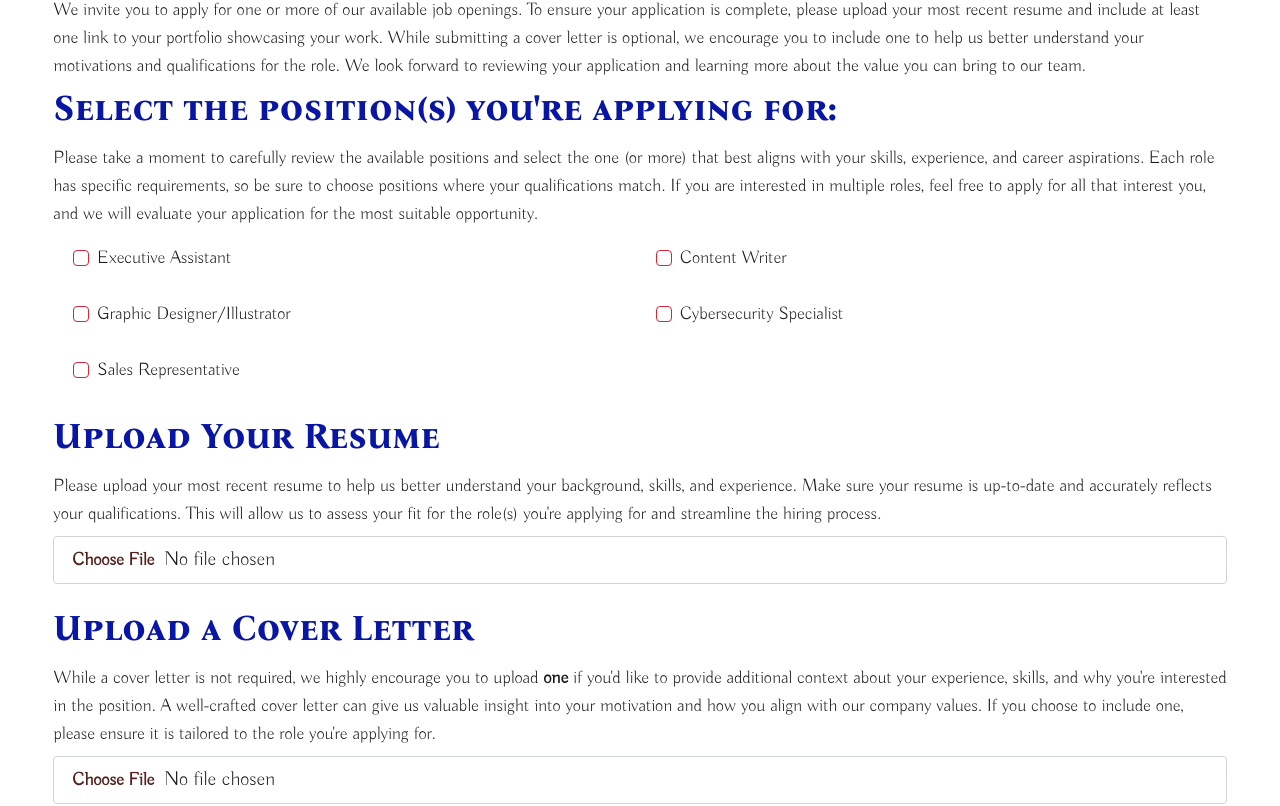
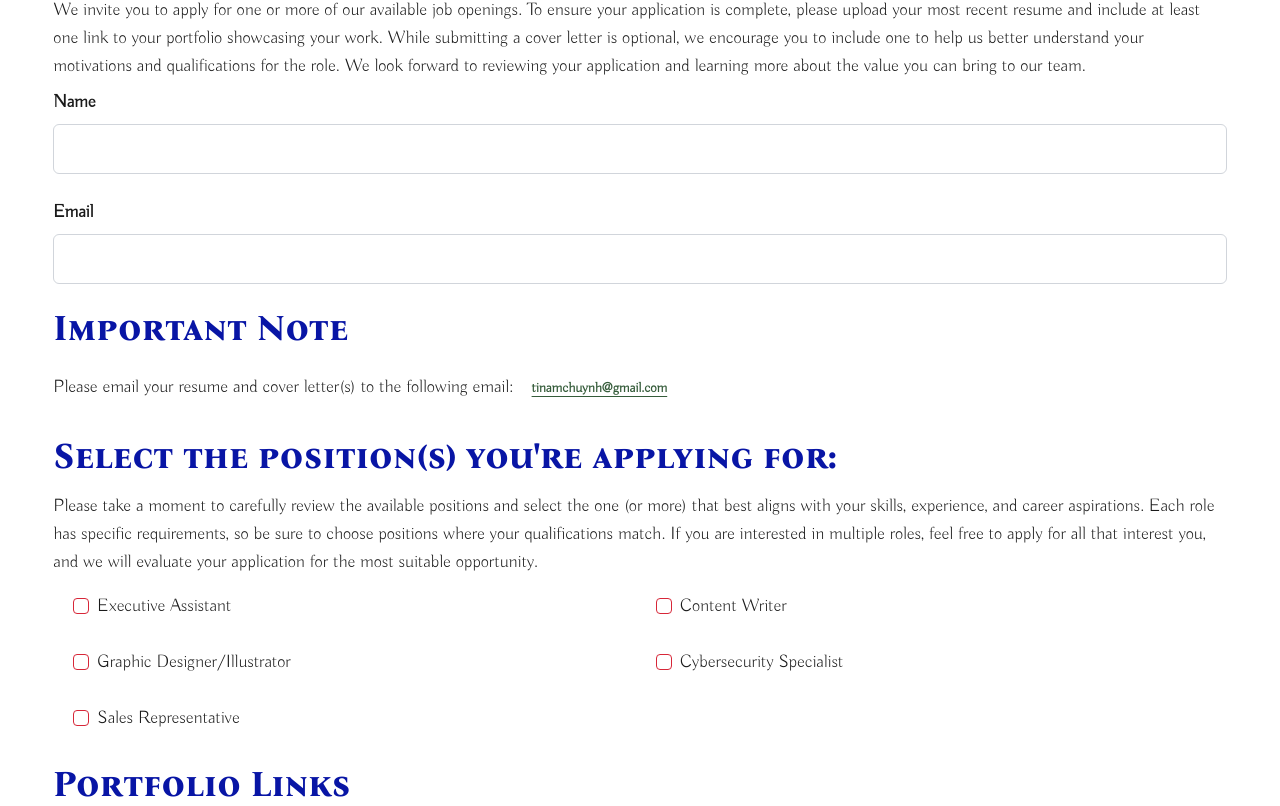
Before and after one commit to tmchuynh/phoenix-code-studio, a Next.js app: page /applicant-submission in a window 1280 px wide. Shown: the part 298-1104 px from the top of the page. Built offline with nearby package versions, Linux system fonts and the light colour scheme.

Commit message:
update form submissions

```diff
--- a/src/app/applicant-submission/page.tsx
+++ b/src/app/applicant-submission/page.tsx
@@ -1,26 +1,32 @@
 "use client";
 
-import { useEffect, useState } from "react";
+import LoadingIndicator from "@/components/Loading";
+import DynamicBreadcrumb from "@/components/ui/breadcrumb-dynamic";
 import { Button } from "@/components/ui/button";
+import { Checkbox } from "@/components/ui/checkbox";
 import { Input } from "@/components/ui/input";
 import { jobPositions } from "@/lib/constants";
-import DynamicBreadcrumb from "@/components/ui/breadcrumb-dynamic";
-import LoadingIndicator from "@/components/Loading";
-import { Checkbox } from "@/components/ui/checkbox";
+import emailjs from "@emailjs/browser";
+import { useEffect, useState } from "react";
 
 const ApplicantSubmissionPage = () => {
   const [selectedPositions, setSelectedPositions] = useState<string[]>([]);
-  const [resume, setResume] = useState<File | null>(null);
-  const [coverLetter, setCoverLetter] = useState<File | null>(null);
-  const [portfolioLinks, setPortfolioLinks] = useState<string[]>(["", "", ""]);
+  const [portfolioLinks, setPortfolioLinks] = useState<string[]>([""]);
   const [error, setError] = useState<string | null>(null);
   const [successMessage, setSuccessMessage] = useState<string | null>(null);
   const [loading, setLoading] = useState(true);
+  const [formData, setFormData] = useState({
+    name: "",
+    email: "",
+  });
 
   useEffect(() => {
     setTimeout(() => {
       setLoading(false);
-    }, 400);
+    }, 150);
+    emailjs.init({
+      publicKey: process.env.NEXT_PUBLIC_EMAILJS_PUBLIC_KEY || "",
+    });
   }, [loading]);
 
   if (loading) {
@@ -37,41 +43,39 @@ const ApplicantSubmissionPage = () => {
     );
   };
 
-  // Handle resume upload
-  const handleResumeUpload = (event: React.ChangeEvent<HTMLInputElement>) => {
-    if (event.target.files?.[0]) {
-      setResume(event.target.files[0]);
-    }
+  // Handle portfolio link updates
+  const handlePortfolioChange = (value: string, index: number) => {
+    setPortfolioLinks((prevState) =>
+      prevState.map((link, i) => (i === index ? value : link))
+    );
   };
 
-  // Handle cover letter upload
-  const handleCoverLetterUpload = (
-    event: React.ChangeEvent<HTMLInputElement>
-  ) => {
-    if (event.target.files?.[0]) {
-      setCoverLetter(event.target.files[0]);
-    }
+  // Allow pasting and handle it
+  const handlePaste: (
+    e: React.ClipboardEvent<HTMLInputElement>,
+    index: number
+  ) => void = (e: React.ClipboardEvent<HTMLInputElement>, index: number) => {
+    const pastedValue = e.clipboardData.getData("Text");
+    handlePortfolioChange(pastedValue, index); // Update the link state for the corresponding input
   };
 
-  // Handle portfolio link updates
-  const handlePortfolioChange = (index: number, value: string) => {
-    const updatedLinks = [...portfolioLinks];
-    updatedLinks[index] = value;
-    setPortfolioLinks(updatedLinks);
+  const handleChange = (e: React.ChangeEvent<HTMLInputElement>) => {
+    const { name, value } = e.target;
+    setFormData((prevState) => ({
+      ...prevState,
+      [name]: value,
+    }));
   };
 
   // Handle form submission
-  const handleSubmit = (event: React.FormEvent) => {
-    event.preventDefault();
+  const handleSubmit = (e: React.FormEvent) => {
+    e.preventDefault();
+
+    const formElement = e.target as HTMLFormElement;
 
     // Validation
     if (selectedPositions.length === 0) {
       setError("Please select at least one position.");
-      return;
-    }
-
-    if (!resume) {
-      setError("Please upload your resume.");
       return;
     }
 
@@ -80,14 +84,34 @@ const ApplicantSubmissionPage = () => {
       return;
     }
 
+    if (formElement) {
+      emailjs
+        .send("service_8nwkxet", "application-forms-sub", {
+          from_name: formData.name,
+          reply_to: formData.email,
+          from_email: formData.email,
+          user_email: "tinamchuynh@gmail.com",
+          positions: selectedPositions.join(", "),
+        })
+        .then(
+          (response) => {
+            console.log("Success:", response);
+          },
+          (error) => {
+            console.error("Error submitting the form:", error);
+            setError(
+              "There was an issue submitting the form. Please try again."
+            );
+          }
+        );
+    }
+
     // Simulated form submission
     setTimeout(() => {
       setSuccessMessage("Your application has been submitted successfully!");
-      setError(null);
       setSelectedPositions([]);
-      setResume(null);
-      setCoverLetter(null);
-      setPortfolioLinks(["", "", ""]);
+      setSuccessMessage(null);
+      setPortfolioLinks([""]);
     }, 350);
   };
 
@@ -110,7 +134,56 @@ const ApplicantSubmissionPage = () => {
         <p className="text-success font-bold">{successMessage}</p>
       )}
 
-      <form onSubmit={handleSubmit} className="space-y-6">
+      <form onSubmit={handleSubmit} id="application-form" className="space-y-6">
+        {/* Name */}
+        <div className="mb-4">
+          <label htmlFor="name" className="block text-lg font-semibold">
+            Name
+          </label>
+          <input
+            autoCapitalize="on"
+            inputMode="text"
+            autoComplete="name"
+            id="name"
+            name="name"
+            value={formData.name}
+            onChange={(e) => {
+              handleChange(e);
+            }}
+            required
+            className="w-full p-3 mt-2 border rounded-md focus:outline-none focus:ring-2 focus:ring-primary"
+          />
+        </div>
+
+        {/* Email */}
+        <div className="mb-4">
+          <label htmlFor="email" className="block text-lg font-semibold">
+            Email
+          </label>
+          <input
+            autoCapitalize="off"
+            inputMode="email"
+            autoComplete="email"
+            type="email"
+            id="email"
+            name="email"
+            value={formData.email}
+            onChange={(e) => {
+              handleChange(e);
+            }}
+            required
+            className="w-full p-3 mt-2 border rounded-md focus:outline-none focus:ring-2 focus:ring-primary"
+          />
+        </div>
+
+        <section>
+          <h2>Important Note</h2>
+          <p>
+            Please email your resume and cover letter(s) to the following email:
+            <Button variant={"link"}>tinamchuynh@gmail.com</Button>
+          </p>
+        </section>
+
         {/* Job Positions Selection */}
         <section>
           <h2>Select the position(s) you're applying for:</h2>
@@ -141,55 +214,6 @@ const ApplicantSubmissionPage = () => {
           </div>
         </section>
 
-        {/* Resume Upload (Required) */}
-        <section>
-          <h2>Upload Your Resume</h2>
-          <p>
-            Please upload your most recent resume to help us better understand
-            your background, skills, and experience. Make sure your resume is
-            up-to-date and accurately reflects your qualifications. This will
-            allow us to assess your fit for the role(s) you're applying for and
-            streamline the hiring process.
-          </p>
-          <Input
-            type="file"
-            accept=".pdf,.doc,.docx"
-            onChange={handleResumeUpload}
-            className="border border-border rounded w-11/12 md:w-full mx-auto h-fit md:text-md lg:text-xl file:text-accent-2 file:font-extrabold file:md:text-md file:lg:text-lg"
-            required
-          />
-          {resume && (
-            <p className="text-sm xl:text-lg ml-5 mt-2">
-              <strong>Uploaded File:</strong> {resume.name}
-            </p>
-          )}
-        </section>
-
-        {/* Cover Letter Upload (Optional) */}
-        <section>
-          <h2>Upload a Cover Letter</h2>
-          <p>
-            While a cover letter is not required, we highly encourage you to
-            upload <strong>one</strong> if you'd like to provide additional
-            context about your experience, skills, and why you're interested in
-            the position. A well-crafted cover letter can give us valuable
-            insight into your motivation and how you align with our company
-            values. If you choose to include one, please ensure it is tailored
-            to the role you're applying for.
-          </p>
-          <Input
-            type="file"
-            accept=".pdf,.doc,.docx"
-            onChange={handleCoverLetterUpload}
-            className="border border-border rounded w-11/12 md:w-full mx-auto h-fit md:text-md lg:text-xl file:text-accent-2 file:font-extrabold file:md:text-md file:lg:text-lg"
-          />
-          {coverLetter && (
-            <p className="text-sm xl:text-lg ml-5 mt-2">
-              <strong>Selected File:</strong> {coverLetter.name}
-            </p>
-          )}
-        </section>
-
         {/* Portfolio Links (At Least One Required) */}
         <section>
           <h2>Portfolio Links</h2>
@@ -201,15 +225,23 @@ const ApplicantSubmissionPage = () => {
             you have multiple portfolio links, feel free to include them so we
             can explore a variety of your work.
           </p>
-          <div className="space-y-3">
+          <div className="space-y-3 flex flex-col">
+            <Button
+              variant={"accent"}
+              onClick={() => setPortfolioLinks((prev) => [...prev, ""])}
+              className="w-full md:w-1/2 lg:w-1/3"
+            >
+              Add another portfolio link
+            </Button>
             {portfolioLinks.map((link, index) => (
               <Input
                 key={index}
                 type="url"
+                onPaste={(e) => handlePaste(e, index)}
+                onChange={(e) => handlePortfolioChange(e.target.value, index)}
                 placeholder={`Portfolio Link ${index + 1}`}
                 value={link}
                 className="border border-border rounded w-11/12 md:w-full mx-auto md:h-12 md:text-md lg:text-xl placeholder:text-accent-2"
-                onChange={(e) => handlePortfolioChange(index, e.target.value)}
               />
             ))}
           </div>
--- a/src/app/contact-us/page.tsx
+++ b/src/app/contact-us/page.tsx
@@ -50,8 +50,6 @@ const ContactUsPage: FC = () => {
   const [openCollapsibles, setOpenCollapsibles] = useState<{
     [key: string]: boolean;
   }>({});
-
-  const [messageText, setMessageText] = useState<string>("");
 
   useEffect(() => {
     setTimeout(() => {
@@ -130,22 +128,8 @@ const ContactUsPage: FC = () => {
     e.preventDefault();
     console.log("Submitted formData:", formData);
 
-    // Set the messageText string to show in the UI or for logging purposes
-    const messageText = `Email: ${formData.email}\nName: ${capitalize(
-      formData.name
-    )}\nSubject: ${capitalize(formData.subject)}\nMessage: ${capitalize(
-      formData.message
-    )}\nSelected services: \n${formData.selectedServices.join(
-      `\n`
-    )}\nSelected contracts: \n${formData.selectedContracts.join(
-      `\n`
-    )}\nPayment plan: ${capitalize(formData.paymentPlan)}`;
-
     // Set submitted to true
     setSubmitted(true);
-
-    // Set message text for the UI (if needed)
-    setMessageText(messageText);
 
     // Get the form element reference
     const formElement = document.getElementById(
@@ -160,7 +144,6 @@ const ContactUsPage: FC = () => {
       selectedServices: formData.selectedServices.join(", "), // Convert array to string
       selectedContracts: formData.selectedContracts.join(", "), // Convert array to string
       paymentPlan: capitalize(formData.paymentPlan),
-      messageText, // Include messageText as a custom parameter
     };
 
     // Ensure the form exists before sending the data using emailjs
@@ -454,8 +437,6 @@ const ContactUsPage: FC = () => {
               </DropdownMenu>
             </div>
 
-            <input type="hidden" name="messageText" value={messageText} />
-
             {/* Submit Button */}
             <Button type="submit" className="w-1/2 mx-auto">
               Submit
```
